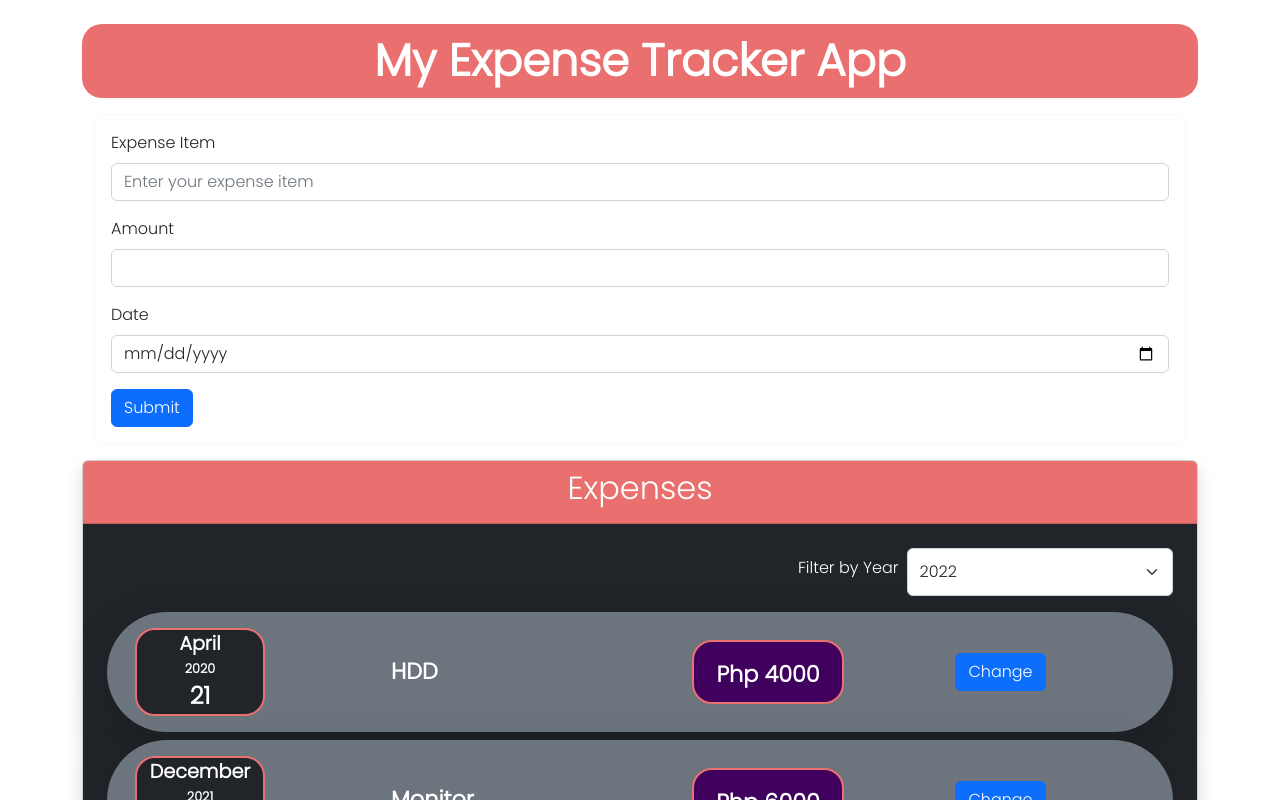
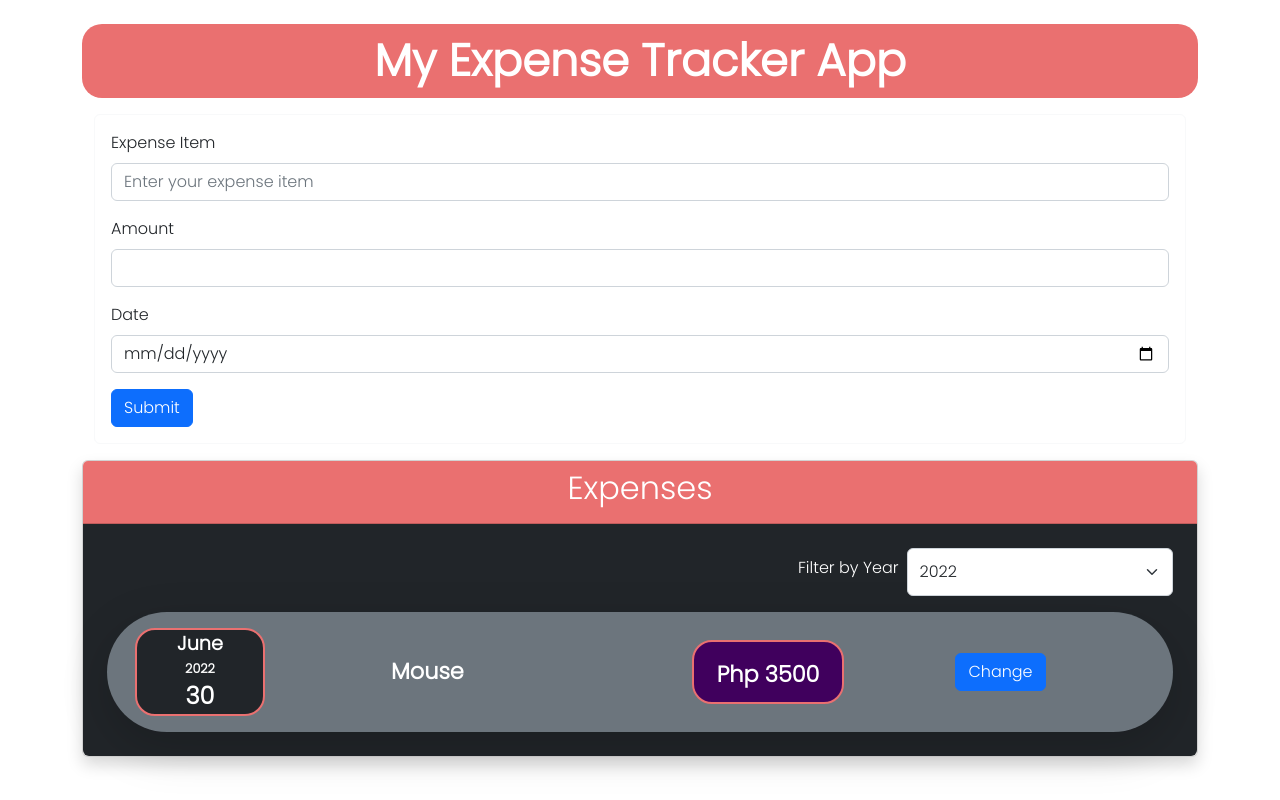
Before and after one commit to agentxyz999/expense-tracker-app, a React (Create React App) app: page / in a window 1280 px wide. Shown: the top 800 px of the page. Built offline with nearby package versions, Linux system fonts and the light colour scheme.

Commit message:
Added the filter functionality

```diff
--- a/src/App.js
+++ b/src/App.js
@@ -21,6 +21,12 @@ const DUMMY_EXP = [
     amount: 1000,
     date: new Date(2019, 10, 6),
   },
+  {
+    id: 4,
+    item: "Mouse",
+    amount: 3500,
+    date: new Date(2022, 5, 30),
+  },
 ];
 
 const App = () => {
--- a/src/components/ExpenseFilter.jsx
+++ b/src/components/ExpenseFilter.jsx
@@ -17,6 +17,7 @@ const ExpenseFilter = (props) => {
         <option value="2021">2021</option>
         <option value="2020">2020</option>
         <option value="2019">2019</option>
+        <option value="2018">2018</option>
       </Form.Select>
     </Container>
   );
--- a/src/components/ExpenseItem.jsx
+++ b/src/components/ExpenseItem.jsx
@@ -6,18 +6,13 @@ import ExpenseFilter from "./ExpenseFilter";
 
 const ExpenseItem = ({ expenses }) => {
   const [filteredYear, setFilteredYear] = useState("2022");
-  const [filteredExpenses, setFilteredExpenses] = useState(expenses);
-
   //it will run on ExpenseFilter.jsx
   const filterChangeHandler = (selectedYear) => {
-    const filtered = expenses;
     setFilteredYear(selectedYear);
-    setFilteredExpenses(() => {
-      return filtered.filter(
-        (data) => data.year.toString() === filteredYear.toString()
-      );
+  };
+  const filteredExpenses = expenses.filter((expense) => {
+    return expense.date.getFullYear().toString() === filteredYear;
   });
-  };
 
   return (
     <Card className="shadow rounded">
@@ -27,8 +22,11 @@ const ExpenseItem = ({ expenses }) => {
       <Card.Body className="text-center bg-dark rounded-bottom card__body">
         <ExpenseFilter onChangeFilter={filterChangeHandler} />
 
-        {/* Display the list of expenses here. . .  */}
-        {expenses.map((expense) => {
+        {/* Display the list of filtered expenses here. . .  */}
+        {filteredExpenses.length === 0 ? (
+          <p className="lead text-warning">No data available.</p>
+        ) : (
+          filteredExpenses.map((expense) => {
             return (
               <Row
                 key={expense.id}
@@ -42,7 +40,8 @@ const ExpenseItem = ({ expenses }) => {
                 </Col>
               </Row>
             );
-        })}
+          })
+        )}
       </Card.Body>
     </Card>
   );
--- a/src/components/newExpense/NewExpenseForm.jsx
+++ b/src/components/newExpense/NewExpenseForm.jsx
@@ -36,7 +36,7 @@ const NewExpenseForm = (props) => {
     setExpenseAmount(e.target.value);
   };
   const expenseDateHandler = (e) => {
-    setExpenseDate(e.target.value);
+    setExpenseDate(new Date(e.target.value));
   };
 
   const submitHandler = (e) => {
```
Lines whose indentation alone changed are shown as unchanged.
